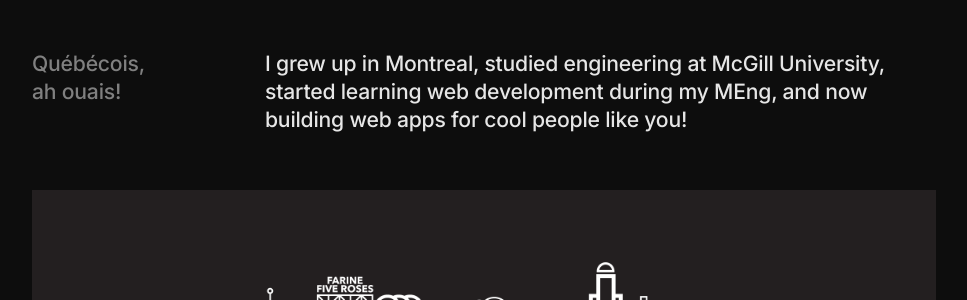
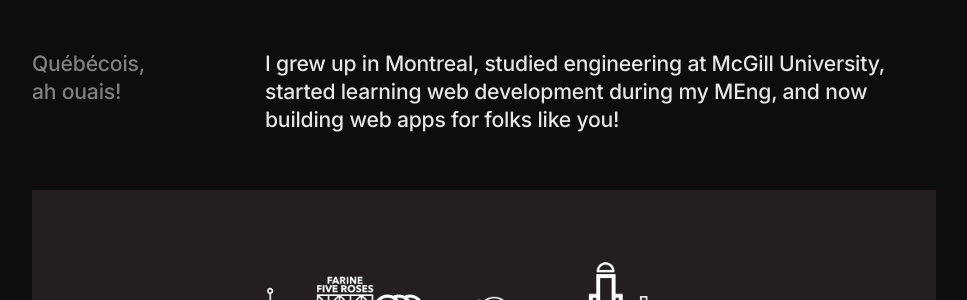
Before and after one commit to jingtianfeng/jtfeng-personal-1, a Jekyll site: the page built from index.html, in a window 1280 px wide and 900 px high, scrolled down 773 px. Shown: the part 209-509 px from the top of the window, without its empty margins (156-1123 px from the left). Built offline with Jekyll 4.4.1, drawn with Linux system fonts in a browser that asks for light colours.

Commit message:
FIX index: #frontend-about copywriting

```diff
--- a/index.html
+++ b/index.html
@@ -61,7 +61,7 @@ blockquote: "Let me create a website that just works so you can focus on your zo
                 <p class="h2">
                     I grew up in Montreal, studied engineering at McGill University,
                     started learning web development during my MEng,
-                    and now building web apps for cool people like you!
+                    and now building web apps for folks like you!
                 </p>
             </div>
         </div>
```
